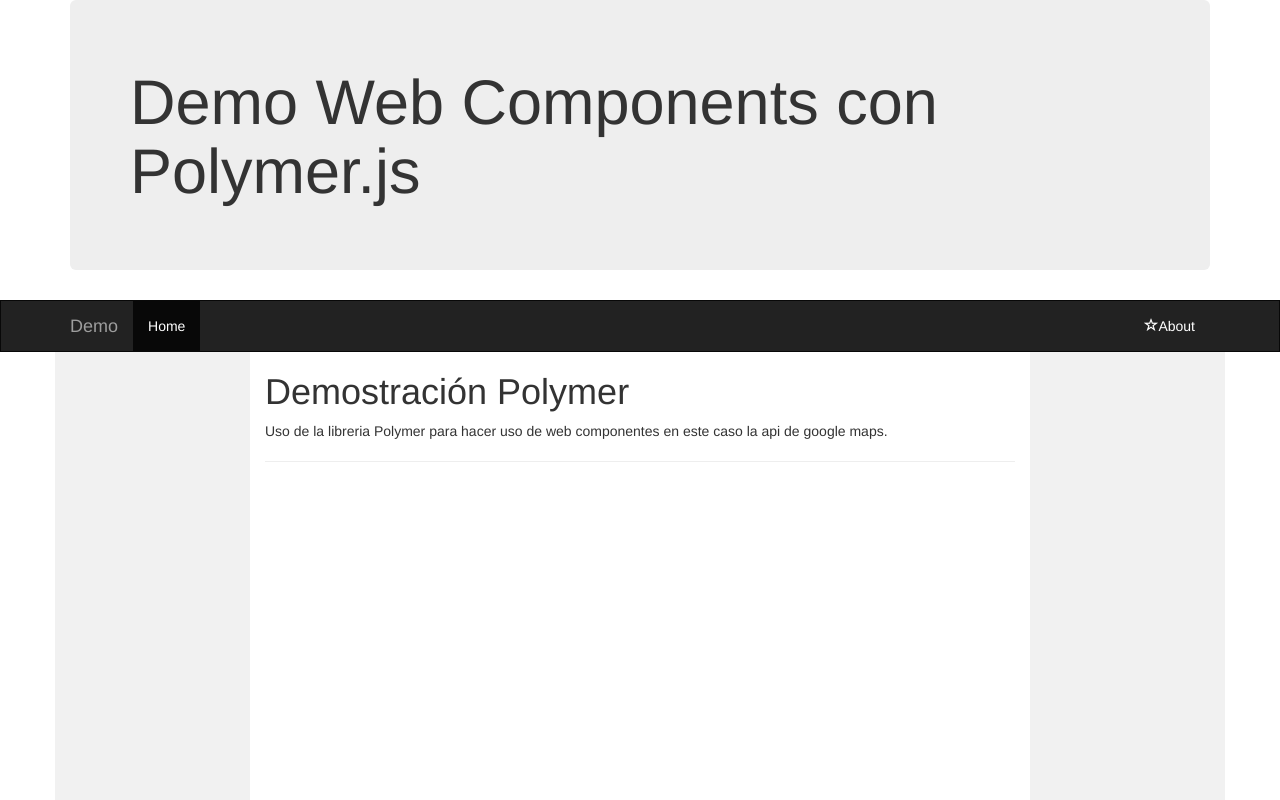
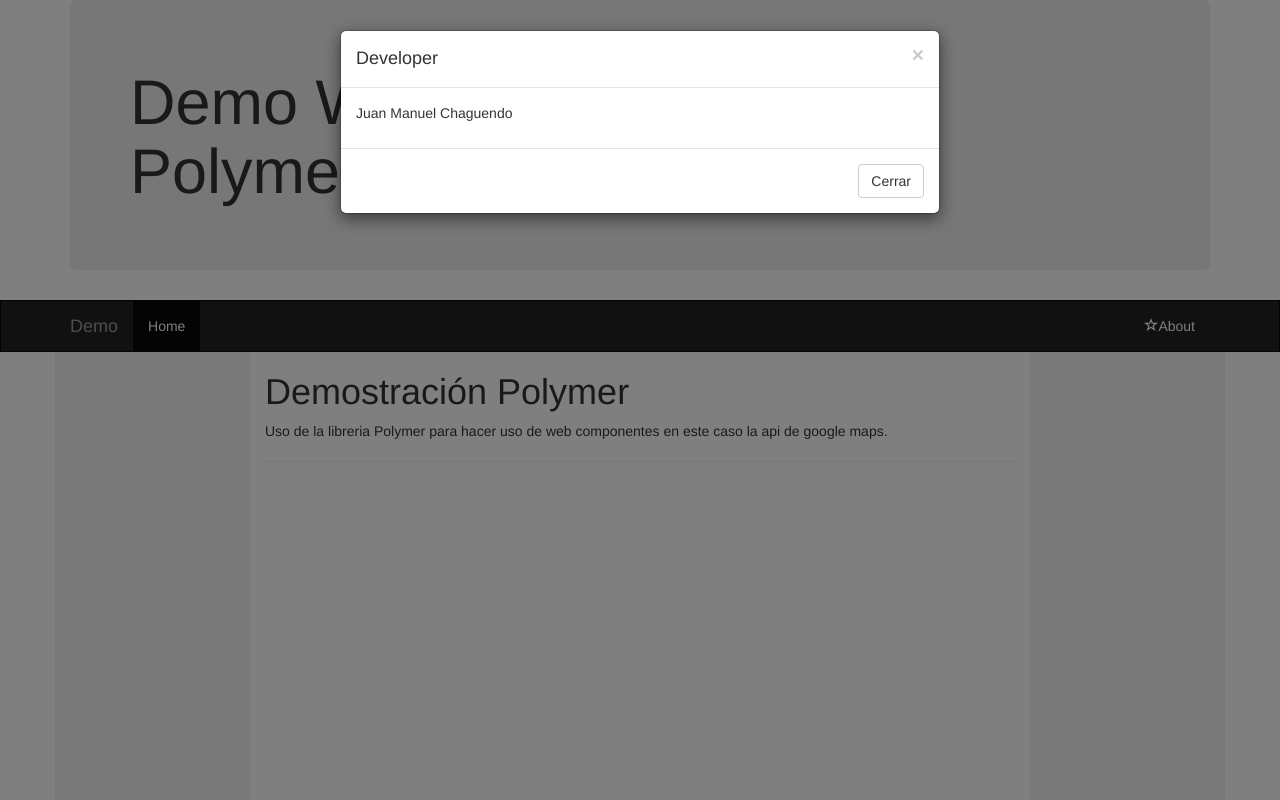
Before and after one commit to juanmancb90/webComponentsDemo, a plain HTML site: page index.html in a window 1280 px wide. Both pictures are taken after a click on the link "About". Shown: the top 800 px of the page. Drawn offline with nearby package versions, Linux system fonts and the light colour scheme; some packages are replaced by stand-ins of ours.

Commit message:
update files

```diff
--- a/index.html
+++ b/index.html
@@ -7,6 +7,7 @@
   <link rel="stylesheet" type="text/css" href="css/style.css">
   <script src="https://ajax.googleapis.com/ajax/libs/jquery/1.12.0/jquery.min.js"></script>
   <script src="http://maxcdn.bootstrapcdn.com/bootstrap/3.3.6/js/bootstrap.min.js"></script>
+  <script type="text/javascript" src="js/script.js"></script>
   <!-- Polymer Web Components import -->
   <script type="text/javascript" src="WebComponents/bower_components/webcomponentsjs/webcomponents-lite.min.js"></script>
   <link rel="import" href="WebComponents/bower_components/google-map/google-map.html">
@@ -35,7 +36,7 @@
           <li class="active"><a href="#">Home</a></li>
         </ul>
         <ul class="nav navbar-nav navbar-right">
-        <li><a href="#"><span class="glyphicon glyphicon-star-empty"></span></span>About</a></li>
+          <li id="aboutLink"><a href="#"><span class="glyphicon glyphicon-star-empty"></span></span>About</a></li>
         </ul>
       </div>
     </div>
@@ -76,9 +77,27 @@
       </div>
     </div>
   </section>
+  <section>
+    <div class="modal fade" id="myModal" role="dialog">
+      <div class="modal-dialog">
+        <!-- Modal content-->
+        <div class="modal-content">
+          <div class="modal-header">
+            <button type="button" class="close" data-dismiss="modal">&times;</button>
+            <h4 class="modal-title">Developer</h4>
+          </div>
+          <div class="modal-body">
+            <p>Juan Manuel Chaguendo</p>
+          </div>
+          <div class="modal-footer">
+            <button type="button" class="btn btn-default" data-dismiss="modal">Cerrar</button>
+          </div>
+        </div>
+      </div>
+    </div>
+  </section>
   <footer class="container text-center">
     <p>Developer: Juan Manuel Chaguendo 2016</p>
   </footer>
-
 </body>
 </html>
--- /dev/null
+++ b/js/script.js
@@ -0,0 +1,27 @@
+(function() {
+	self.Controller = function(contenedor) {
+		this.context = contenedor;
+	};
+
+	self.Controller.prototype = {
+		openModal: function() {
+			var elm = lanzarModal(this.context);
+			//console.log(elm);
+			return elm;
+		}
+	};
+})();
+
+function lanzarModal(contexto) {
+	var element = document.getElementById(contexto.id);
+	return element;
+}
+
+$(document).ready(function() {
+	$('#aboutLink').click(function (evt) {
+		var id = 'myModal';
+		var obj = new Controller(myModal);
+		var elementID = obj.openModal();
+		$('#myModal').modal();
+	});
+});
```
Lines whose indentation alone changed are shown as unchanged.
